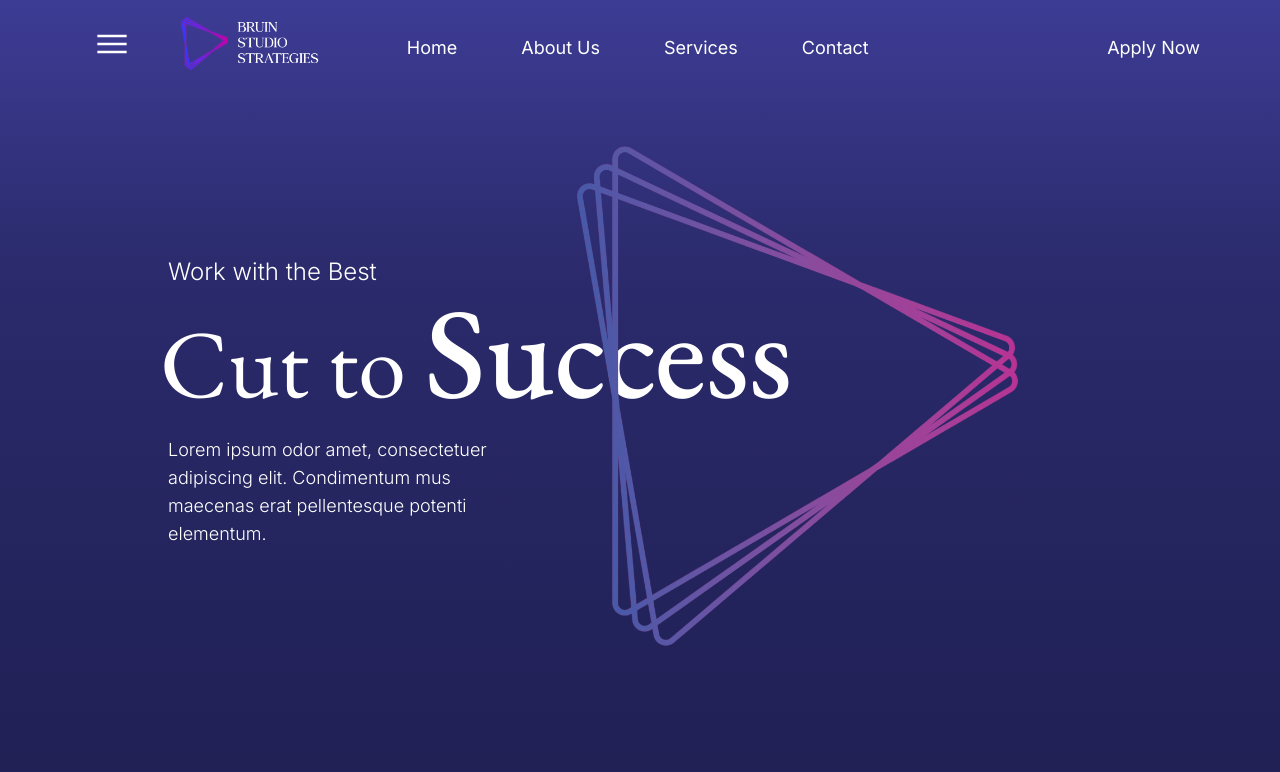
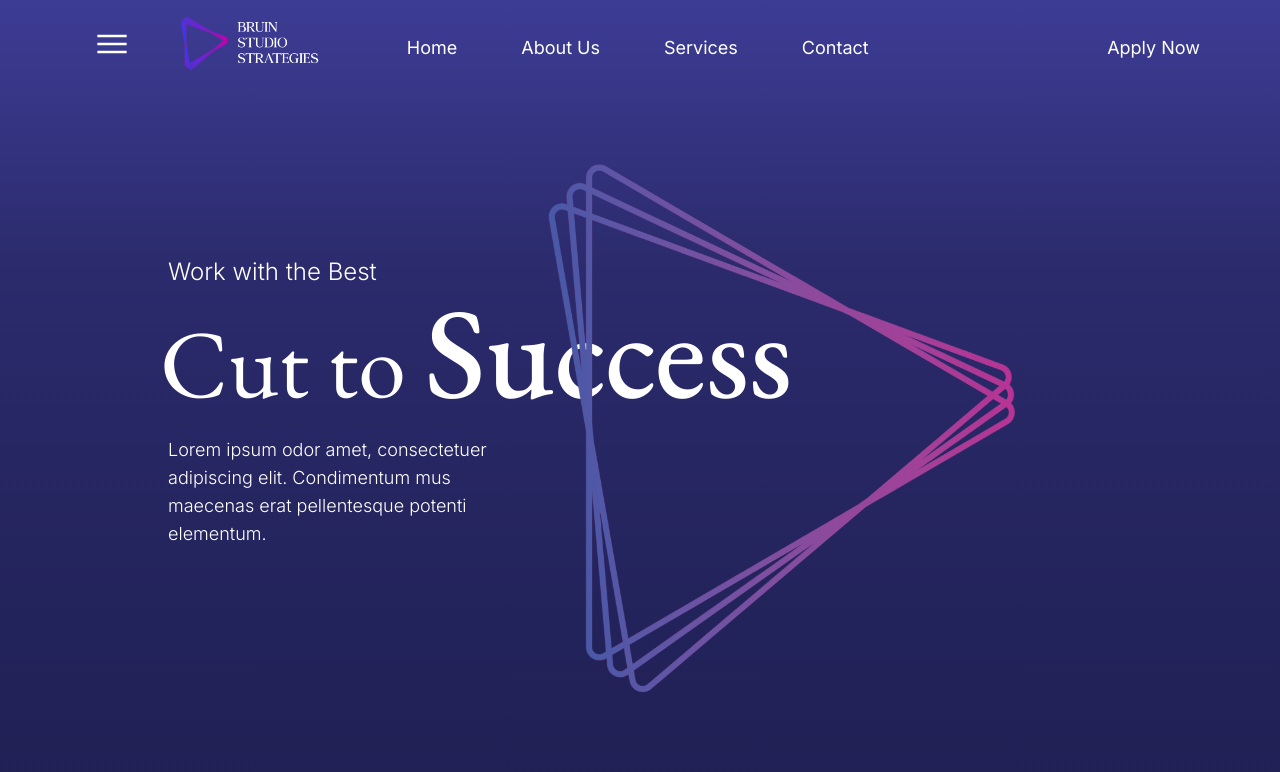
Before and after one commit to Bruin-Studio-Strategies/BSSWebsite, a React (Vite) app in the folder bss-web/: page / in a window 1280 px wide. Shown: the top 772 px of the page. Built offline with nearby package versions, Linux system fonts and the light colour scheme.

Commit message:
add rotation to logo

```diff
--- a/bss-web/package.json
+++ b/bss-web/package.json
@@ -10,6 +10,8 @@
     "preview": "vite preview"
   },
   "dependencies": {
+    "@react-spring/parallax": "^9.7.4",
+    "framer-motion": "^11.5.4",
     "react": "^18.3.1",
     "react-dom": "^18.3.1"
   },
--- /dev/null
+++ b/bss-web/src/components/RotatingLogo.jsx
@@ -0,0 +1,13 @@
+import logo from "../assets/logo-plain.png";
+import { motion, useScroll, useTransform } from "framer-motion";
+
+export default function Title() {
+  const { scrollYProgress } = useScroll();
+  const rotate = useTransform(scrollYProgress, [0, 1], [0, 1080]);
+
+  return (
+    <motion.dv className="absolute top-32 right-52" style={{ rotate }}>
+      <img src={logo} alt="Logo" className="h-[37rem] w-[37rem]"></img>
+    </motion.dv>
+  );
+}
--- a/bss-web/src/components/Title.jsx
+++ b/bss-web/src/components/Title.jsx
@@ -1,11 +1,11 @@
 import Hero from "./Hero.jsx";
-import logo from "../assets/logo-plain.png"
+import RotatingLogo from "./RotatingLogo.jsx"
 
 export default function Title() {
   return (
     <div className="px-40 py-40">
       <Hero />
-      <img src={logo} alt="Logo" className="h-[35rem] w-[35rem] absolute top-28 right-52"></img>
+      <RotatingLogo/>
     </div>
   );
 }
```
Also changed, not shown: 1 other file (tests, documents, lock files or other folders).
